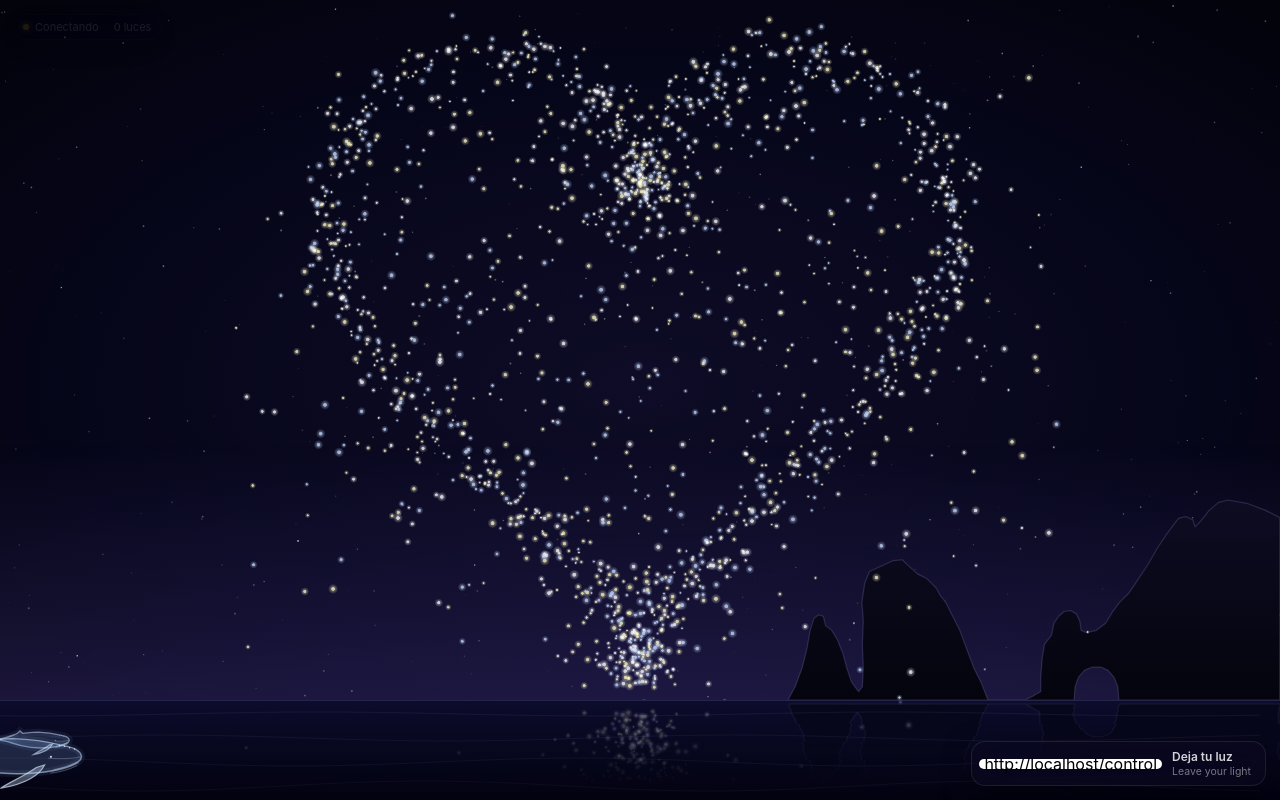
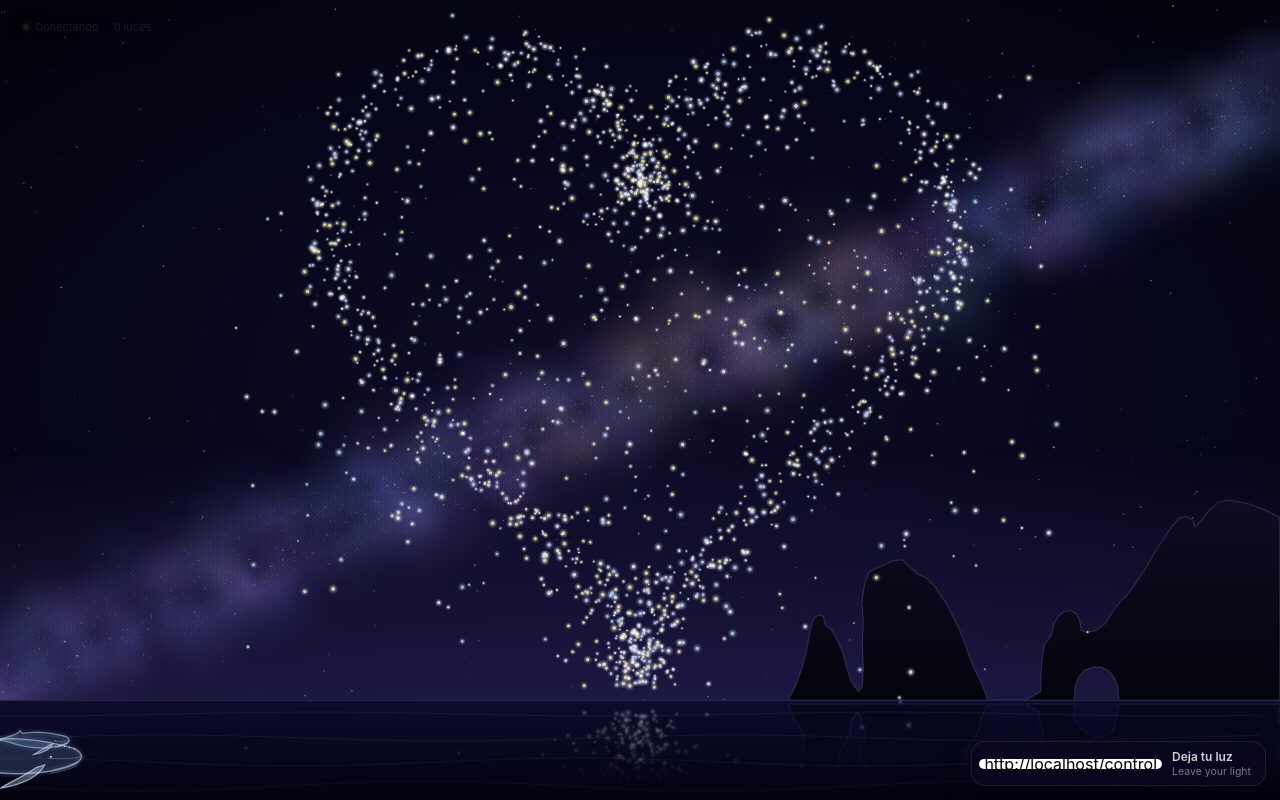
Before and after one commit to guaderrama/estrella-fugas-, a plain HTML site: page index.html in a window 1280 px wide. Drawn offline with nearby package versions, Linux system fonts and the light colour scheme; no server answers; animation ran at ten frames a second.

Commit message:
Mural de Luz: Vía Láctea de colores y cometa más lento
- Vía Láctea en diagonal detrás del corazón: nubes violeta, azul, rosa y turquesa, un núcleo más cálido,
  polvo oscuro y miles de estrellitas. Se pinta una sola vez: no cuesta nada por cuadro.
- El cometa de cada mensaje ahora tarda ~4 s en llegar (antes ~2 s), viaja en curva, frena al acercarse
  al corazón, late y deja una cola más larga, para que hasta el distraído lo alcance a ver.
  Con mucha gente tarda 2.6 s para que la fila siga avanzando; el mensaje sale justo al llegar.

Co-Authored-By: Claude Opus 5.5 <noreply@anthropic.com>

```diff
--- a/index.html
+++ b/index.html
@@ -164,12 +164,50 @@
                 s.fillStyle = `rgba(255, 255, 255, ${rand(0.08, 0.4)})`;
                 s.beginPath(); s.arc(rand(0, W), rand(0, H), rand(0.3, 1), 0, Math.PI * 2); s.fill();
             }
+            paintMilkyWay(s);
             if (caboScene) {
                 const glow = s.createLinearGradient(0, horizonY - H * 0.32, 0, horizonY);
                 glow.addColorStop(0, 'rgba(70, 55, 140, 0)'); glow.addColorStop(1, 'rgba(78, 62, 150, 0.32)');
                 s.fillStyle = glow; s.fillRect(0, horizonY - H * 0.32, W, H * 0.32);
             }
             twinklers = Array.from({ length: 80 }, () => ({ x: Math.random(), y: Math.random() * (caboScene ? horizonY / H : 1), r: rand(0.5, 1.2), phase: rand(0, Math.PI * 2), speed: rand(0.01, 0.03) }));
+        }
+
+        // Vía Láctea: una franja diagonal de nubes de colores suaves (violeta, azul, rosa y turquesa), con su polvo oscuro
+        // y miles de estrellitas. Se pinta una sola vez (al abrir o cambiar el tamaño), así que no alenta la animación
+        function paintMilkyWay(s) {
+            const gauss = () => (Math.random() + Math.random() + Math.random() - 1.5) / 1.5;
+            const ax = -0.1 * W, ay = H * 0.92, bx = 1.1 * W, by = H * 0.04;     // De abajo a la izquierda hacia arriba a la derecha
+            const bl = len(bx - ax, by - ay); const nx = -(by - ay) / bl, ny = (bx - ax) / bl;
+            const band = Math.min(W, H) * 0.13;
+            const at = (t, spread) => { const o = gauss() * band * spread; return [ax + (bx - ax) * t + nx * o, ay + (by - ay) * t + ny * o]; };
+            const m = Math.min(W, H);
+            const colors = ['150, 110, 230', '90, 130, 235', '215, 120, 200', '90, 185, 215', '120, 100, 210', '235, 180, 160'];
+            // Nubes de color
+            for (let i = 0; i < 520; i++) {
+                const t = Math.random(); const [x, y] = at(t, 0.75);
+                const r = rand(0.03, 0.09) * m;
+                // El centro de la franja (a la mitad) es un poco más cálido y brillante, como el núcleo de la galaxia
+                const c = Math.abs(t - 0.55) < 0.12 && Math.random() < 0.35 ? colors[5] : pick(colors.slice(0, 5));
+                const g = s.createRadialGradient(x, y, 0, x, y, r);
+                g.addColorStop(0, `rgba(${c}, ${rand(0.035, 0.06).toFixed(3)})`); g.addColorStop(1, `rgba(${c}, 0)`);
+                s.fillStyle = g; s.fillRect(x - r, y - r, r * 2, r * 2);
+            }
+            // Polvo oscuro a lo largo del centro, que le da textura
+            for (let i = 0; i < 140; i++) {
+                const [x, y] = at(Math.random(), 0.25);
+                const r = rand(0.015, 0.045) * m;
+                const g = s.createRadialGradient(x, y, 0, x, y, r);
+                g.addColorStop(0, 'rgba(6, 5, 22, 0.22)'); g.addColorStop(1, 'rgba(6, 5, 22, 0)');
+                s.fillStyle = g; s.fillRect(x - r, y - r, r * 2, r * 2);
+            }
+            // Miles de estrellitas en la franja
+            for (let i = 0; i < 2600; i++) {
+                const [x, y] = at(Math.random(), 0.6);
+                s.fillStyle = `rgba(255, ${Math.round(rand(230, 255))}, ${Math.round(rand(220, 255))}, ${rand(0.12, 0.6).toFixed(2)})`;
+                const r = Math.random() < 0.06 ? rand(0.9, 1.5) : rand(0.3, 0.8);
+                s.fillRect(x, y, r, r);
+            }
         }
 
         // ================= Partículas del corazón =================
@@ -222,6 +260,9 @@
         let meteors = [];          // Estrellas fugaces de adorno (lluvia de estrellas y alguna suelta de vez en cuando)
         let beatBoost = 0;         // Latido fuerte del corazón al celebrar
         const MAX_LINKS = 2000;
+        const FLIGHT_SECONDS = 4;           // Lo que tarda el cometa en llegar al corazón: despacio, para que hasta el distraído lo alcance a ver
+        const CROWD_FLIGHT_SECONDS = 2.6;   // Un poco más rápido cuando hay mucha gente, para que la fila siga avanzando
+        const flightSteps = () => Math.round((crowd ? CROWD_FLIGHT_SECONDS : FLIGHT_SECONDS) * 1000 / STEP_MS);
 
         function launchStar(message) {
             // La estrella entra desde cualquier orilla de la pantalla (arriba, abajo o los lados), como en el original
@@ -229,10 +270,12 @@
             if (Math.random() > 0.5) { x = rand(0, W); y = Math.random() > 0.5 ? -30 : H + 30; }
             else { x = Math.random() > 0.5 ? -30 : W + 30; y = rand(0, H); }
             const tx = W / 2; const ty = CY;
-            const d = len(tx - x, ty - y) || 1;
-            const speed = rand(5, 7.5) * Math.max(0.8, unit);
+            // Viaja en una curva suave, como un cometa, y va frenando al acercarse al corazón
+            const dx = tx - x, dy = ty - y; const d = len(dx, dy) || 1;
+            const bend = rand(0.12, 0.22) * (Math.random() < 0.5 ? -1 : 1);
+            const cx = (x + tx) / 2 - dy * bend, cy = (y + ty) / 2 + dx * bend;
             const size = rand(8, 11) * (0.8 + message.power * 0.5); // Entre más la cargó, más grande llega
-            shootingStars.push({ x, y, tx, ty, vx: ((tx - x) / d) * speed, vy: ((ty - y) / d) * speed, size, trail: [], message, glow: COLOR_GLOWS[message.color].star });
+            shootingStars.push({ x, y, sx: x, sy: y, cx, cy, tx, ty, age: 0, dur: flightSteps(), size, trail: [], message, glow: COLOR_GLOWS[message.color].star });
         }
 
         function explode(x, y, message) {
@@ -311,9 +354,14 @@
             for (let i = shootingStars.length - 1; i >= 0; i--) {
                 const s = shootingStars[i];
                 s.trail.push({ x: s.x, y: s.y });
-                if (s.trail.length > 30) s.trail.shift();
-                s.x += s.vx; s.y += s.vy;
-                if (len(s.x - s.tx, s.y - s.ty) < 20) {
+                if (s.trail.length > 46) s.trail.shift(); // Cola larga, para que se note de lejos
+                s.age++;
+                const t = Math.min(1, s.age / s.dur);
+                const e = 1 - Math.pow(1 - t, 1.7);   // Entra con impulso y frena al llegar
+                const u = 1 - e;
+                s.x = u * u * s.sx + 2 * u * e * s.cx + e * e * s.tx;
+                s.y = u * u * s.sy + 2 * u * e * s.cy + e * e * s.ty;
+                if (t >= 1) {
                     explode(s.tx, s.ty, s.message);
                     showMessage(s.message);
                     lightsReceived++;
@@ -423,8 +471,9 @@
                     ctx.drawImage(glow, pt.x - size / 2, pt.y - size / 2, size, size);
                 });
                 ctx.globalAlpha = 1;
-                const size = s.size * 2.6;
+                const size = s.size * 2.6 * (s.message ? 1 + 0.12 * Math.sin(steps * 0.22 + s.size) : 1);
                 ctx.drawImage(glow, s.x - size / 2, s.y - size / 2, size, size);
+                if (s.message) { const core = size * 0.35; ctx.drawImage(STAR_GLOW, s.x - core / 2, s.y - core / 2, core, core); }
             }
             // Luces viajando a su lugar
             for (const j of joiners) {
@@ -441,7 +490,6 @@
         const seenIds = new Set(); // Para no repetir un mensaje si la conexión se reinicia
         let lastStarTime = -Infinity;
         let crowd = false;         // Modo "mucha gente"
-        const SOON_STEPS = 90;     // ~1.5 s: lo que tarda una estrella en llegar al corazón
         // Dónde sale cada mensaje cuando hay varios a la vez (arriba, abajo y al centro), en proporción al tamaño de la pantalla
         const LANES = [-0.2, 0.2, 0];
 
@@ -511,9 +559,10 @@
 
         const lanesAllowed = () => !crowd ? 1 : (starQueue.length + textQueue.length >= CROWD_FULL ? 3 : 2);
 
-        // Cuántos mensajes más caben en pantalla ahora o en el próximo segundo y medio
+        // Cuántos mensajes más caben en pantalla ahora o antes de que llegue el siguiente cometa
         function roomSoon() {
-            const busy = shownTexts.filter(m => m.duration - m.age > SOON_STEPS);
+            // (cuenta lo que tarda el cometa en llegar, para que su mensaje salga justo al llegar)
+            const busy = shownTexts.filter(m => m.duration - m.age > flightSteps());
             if (!crowd) return busy.length === 0 ? 1 : 0;
             if (busy.some(m => !m.small)) return 0;
             return Math.max(0, lanesAllowed() - busy.length);
```
